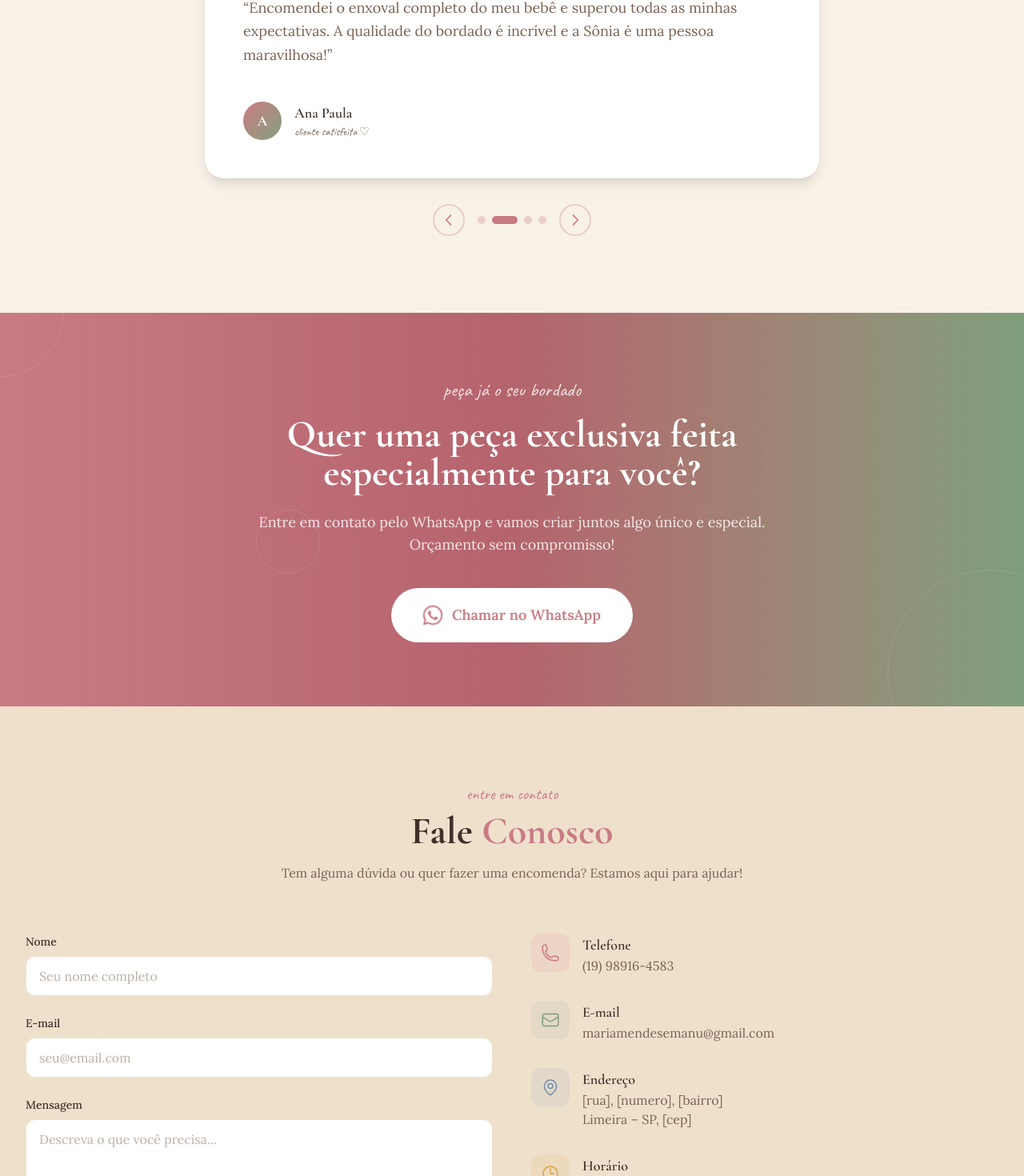
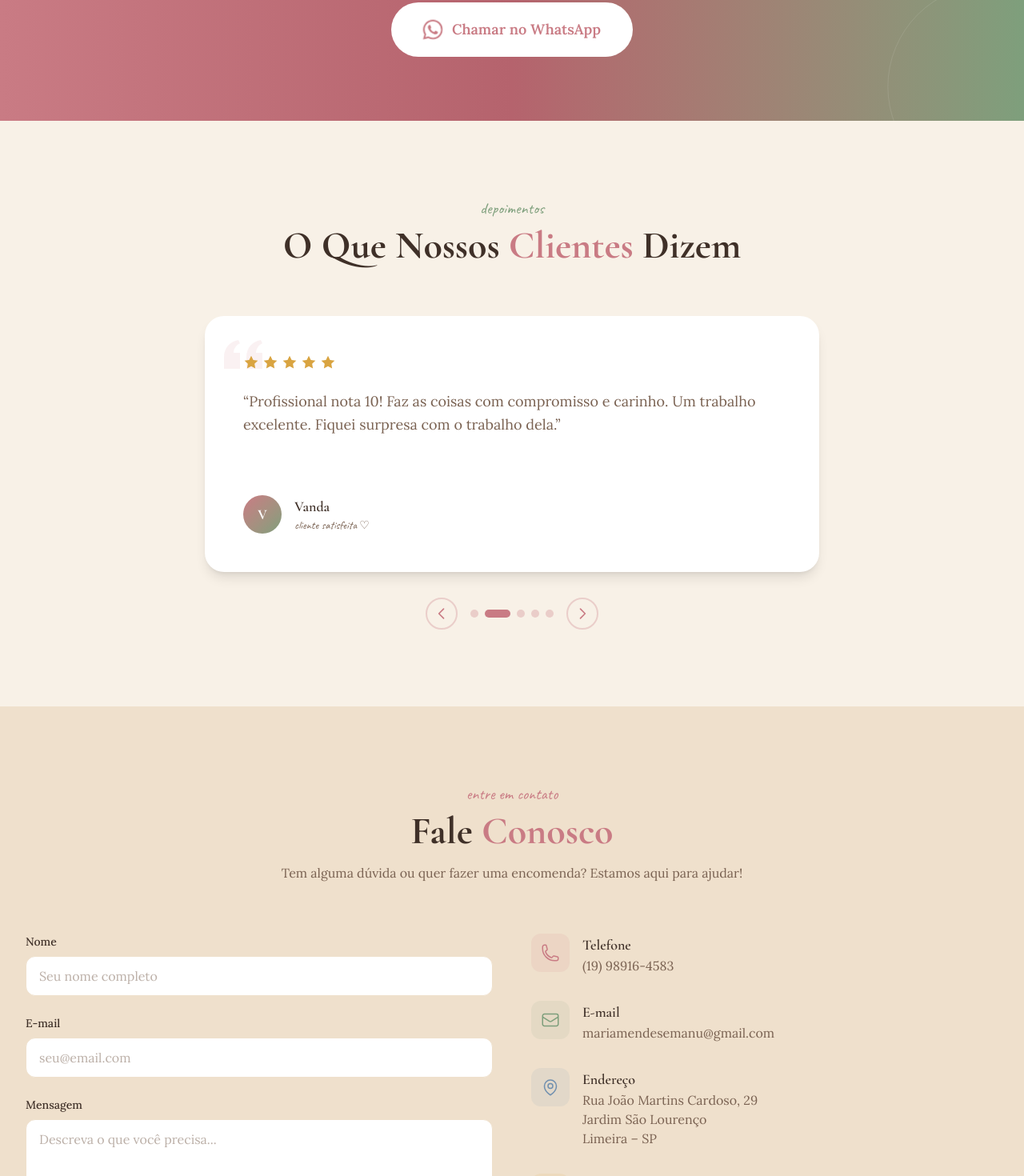
Before and after one commit to ImVictorM/sonia-cantinho-do-bordado, a React (Vite) app: page / in a window 1280 px wide. Shown: the part 2920-4390 px from the top of the page at 80% size. Built offline with nearby package versions, Linux system fonts and the light colour scheme.

Commit message:
feat: replace placeholder data

```diff
--- a/src/common/data/settings.ts
+++ b/src/common/data/settings.ts
@@ -15,11 +15,11 @@ const phone: Phone = {
 };
 
 export const address: Address = {
-  street: "[rua], [numero]",
-  neighborhood: "[bairro]",
+  street: "Rua João Martins Cardoso",
+  number: "29",
+  neighborhood: "Jardim São Lourenço ",
   city: "Limeira",
   state: "SP",
-  zip: "[cep]",
 };
 
 export const contact: Contact = {
--- a/src/common/types/location.ts
+++ b/src/common/types/location.ts
@@ -1,7 +1,8 @@
 export type Address = {
   street: string;
+  number: string;
   neighborhood: string;
   city: string;
   state: string;
-  zip: string;
+  zip?: string;
 };
--- a/src/landing/Landing.tsx
+++ b/src/landing/Landing.tsx
@@ -22,8 +22,8 @@ export default function Landing() {
         <About id={landingNavigation.about.id} />
         <Services id={landingNavigation.services.id} />
         <Gallery id={landingNavigation.gallery.id} />
+        <CallToAction />
         <Testimonials id={landingNavigation.testimonials.id} />
-        <CallToAction />
         <Contact id={landingNavigation.contact.id} />
       </main>
       <Footer sections={landingSections} />
--- a/src/landing/sections/Contact/Contact.tsx
+++ b/src/landing/sections/Contact/Contact.tsx
@@ -206,9 +206,11 @@ export default function Contact({ id }: WithId) {
                   Endereço
                 </h4>
                 <p className="font-body text-text-secondary">
-                  {address.street}, {address.neighborhood}
+                  {address.street}, {address.number}
                   <br />
-                  {address.city} – {address.state}, {address.zip}
+                  {address.neighborhood}
+                  <br />
+                  {address.city} – {address.state}
                 </p>
               </div>
             </div>
--- a/src/landing/sections/Testimonials/Testimonials.tsx
+++ b/src/landing/sections/Testimonials/Testimonials.tsx
@@ -45,7 +45,7 @@ export default function Testimonials({ id }: WithId) {
             depoimentos
           </span>
           <h2 className="font-heading text-4xl sm:text-5xl font-bold text-text-primary mt-2">
-            O Que Nossas <span className="text-primary">Clientes</span> Dizem
+            O Que Nossos <span className="text-primary">Clientes</span> Dizem
           </h2>
         </div>
 
@@ -56,7 +56,10 @@ export default function Testimonials({ id }: WithId) {
           onMouseEnter={() => setIsPaused(true)}
           onMouseLeave={() => setIsPaused(false)}
         >
-          <div {...swipeHandlers} className="bg-white rounded-3xl p-8 sm:p-12 shadow-lg relative overflow-hidden">
+          <div
+            {...swipeHandlers}
+            className="bg-white rounded-3xl p-8 sm:p-12 shadow-lg relative overflow-hidden"
+          >
             <svg
               className="absolute top-6 left-6 w-12 h-12 text-primary/10"
               fill="currentColor"
--- a/src/landing/sections/Testimonials/data/testimonials.ts
+++ b/src/landing/sections/Testimonials/data/testimonials.ts
@@ -1,26 +1,39 @@
-export const testimonials = [
+type Testimonial = {
+  id: number;
+  name: string;
+  text: string;
+  rating: number;
+};
+
+export const testimonials: Testimonial[] = [
   {
     id: 1,
-    name: "Maria Clara",
-    text: "As toalhas que a Sônia bordou para o meu casamento ficaram simplesmente perfeitas! O acabamento é impecável e todos os convidados elogiaram.",
+    name: "Patrícia Félix",
+    text: "Quero deixar meu elogio pelo trabalho incrível que você faz. Os bordados são lindos, feitos com muito capricho e atenção aos detalhes. A costura também é impecável, tudo muito bem feito e com muito carinho. Dá pra ver o amor e dedicação em cada peça ♡ Obrigada!",
     rating: 5,
   },
   {
     id: 2,
-    name: "Ana Paula",
-    text: "Encomendei o enxoval completo do meu bebê e superou todas as minhas expectativas. A qualidade do bordado é incrível e a Sônia é uma pessoa maravilhosa!",
+    name: "Vanda",
+    text: "Profissional nota 10! Faz as coisas com compromisso e carinho. Um trabalho excelente. Fiquei surpresa com o trabalho dela.",
     rating: 5,
   },
   {
     id: 3,
-    name: "Fernanda Lima",
-    text: "Presente mais lindo que já dei para minha mãe! As toalhas bordadas ficaram um verdadeiro luxo. Recomendo de olhos fechados!",
+    name: "Gabriel Scalabrini",
+    text: "Dona Sônia, obrigado pelos bordados! Ficaram sensacionais. Já vamos providenciar mais blusas para fazermos mais. Ficou perfeito!",
     rating: 5,
   },
   {
     id: 4,
-    name: "Juliana Santos",
-    text: "Já fiz várias encomendas com a Sônia e sempre fico encantada com o resultado. Qualidade profissional e atenção a cada detalhe!",
+    name: "Diely Beatriz",
+    text: "Amei! Excelente trabalho, bordado do jeitinho que eu queria. Sucesso sempre ♡♡",
     rating: 5,
   },
-] as const;
+  {
+    id: 5,
+    name: "Eliane - Clínica Lomos",
+    text: "Trabalho feito com excelência e muito capricho. Super indico para vocês!",
+    rating: 5,
+  },
+];
```
